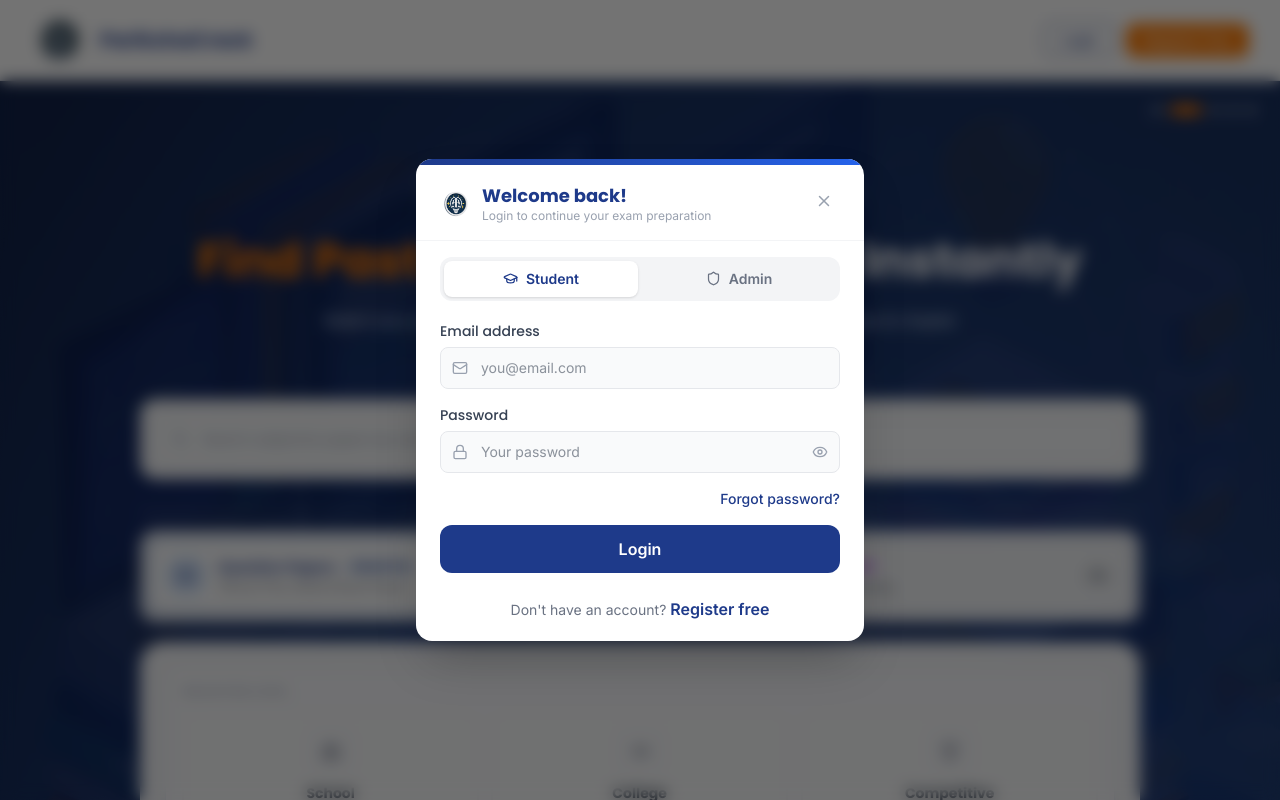
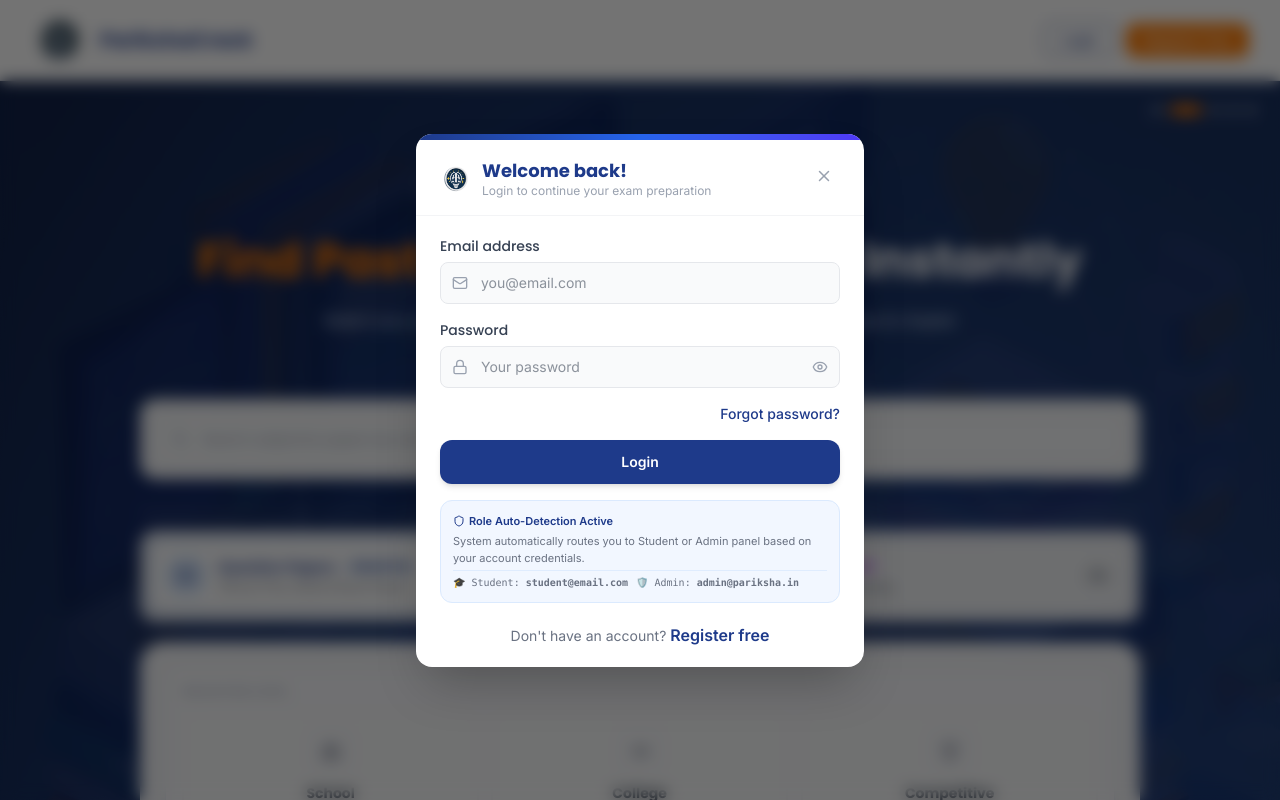
Before and after one commit to Subhash-koli/Boardprep, a React (Vite) app: page / in a window 1280 px wide. Both pictures are taken after a click on the button "Login". Shown: the top 800 px of the page. Built offline with nearby package versions, Linux system fonts and the light colour scheme.

Commit message:
feat: unified role auto-detecting login modal for students and admins

```diff
--- a/src/app/components/AuthPages.tsx
+++ b/src/app/components/AuthPages.tsx
@@ -55,8 +55,8 @@ function AuthLayout({ children, title, subtitle }: { children: React.ReactNode;
   );
 }
 
-// ── Student Login Form ────────────────────────────────────────────────────────
-function StudentLoginForm({ onSuccess, onRegister }: { onSuccess: () => void; onRegister: () => void }) {
+// ── Unified Login Form (Role Auto-Detection) ──────────────────────────────────
+function UnifiedLoginForm({ onSuccessStudent, onSuccessAdmin, onRegister }: { onSuccessStudent: () => void; onSuccessAdmin: () => void; onRegister: () => void }) {
   const { setUser, setAuthEmail } = useApp();
   const [subView, setSubView] = useState<"login" | "forgot">("login");
 
@@ -75,20 +75,19 @@ function StudentLoginForm({ onSuccess, onRegister }: { onSuccess: () => void; on
     setError("");
     if (!email || !password) { setError("Please fill in all fields."); return; }
     setLoading(true);
+
     setTimeout(() => {
       setLoading(false);
-      setUser({
-        id: "u_demo",
-        name: "Priya Sharma",
-        email,
-        goals: [seedGoal1, seedGoal2],
-        currentGoalId: "",
-        medium: "semi-english",
-        streak: 15,
-        isAdmin: false,
-      });
-      onSuccess();
-    }, 1000);
+      const lowerEmail = email.toLowerCase().trim();
+
+      if (lowerEmail.includes("admin")) {
+        setUser({ id: "admin_1", name: "System Admin", email: lowerEmail, goals: [], currentGoalId: "", medium: "english", streak: 0, isAdmin: true });
+        onSuccessAdmin();
+      } else {
+        setUser({ id: "u_demo", name: "Priya Sharma", email: lowerEmail, goals: [seedGoal1, seedGoal2], currentGoalId: "", medium: "semi-english", streak: 15, isAdmin: false });
+        onSuccessStudent();
+      }
+    }, 800);
   };
 
   const handleForgot = (e: React.FormEvent) => {
@@ -106,10 +105,7 @@ function StudentLoginForm({ onSuccess, onRegister }: { onSuccess: () => void; on
         </div>
         <p className="text-gray-600 mb-1 font-semibold">OTP sent!</p>
         <p className="text-gray-500 text-sm mb-6">Check <strong>{fEmail}</strong> and enter the code to reset your password.</p>
-        <button onClick={() => { setFSent(false); setSubView("login"); }}
-          className="w-full bg-[#1E3A8A] hover:bg-blue-900 text-white py-3 rounded-xl font-semibold text-sm transition-colors">
-          Back to Login
-        </button>
+        <button onClick={() => { setFSent(false); setSubView("login"); }} className="w-full bg-[#1E3A8A] hover:bg-blue-900 text-white py-3 rounded-xl font-semibold text-sm transition-colors">Back to Login</button>
       </div>
     );
     return (
@@ -121,10 +117,7 @@ function StudentLoginForm({ onSuccess, onRegister }: { onSuccess: () => void; on
         <p className="text-gray-500 text-xs mb-5">We'll send a 6-digit OTP to reset your password.</p>
         <form onSubmit={handleForgot}>
           <InputField label="Email address" type="email" value={fEmail} onChange={setFEmail} placeholder="you@email.com" icon={Mail} />
-          <button type="submit" disabled={fLoading || !fEmail}
-            className="w-full bg-[#1E3A8A] hover:bg-blue-900 text-white py-3 rounded-xl transition-colors disabled:opacity-60 font-semibold text-sm">
-            {fLoading ? "Sending OTP..." : "Send OTP"}
-          </button>
+          <button type="submit" disabled={fLoading || !fEmail} className="w-full bg-[#1E3A8A] hover:bg-blue-900 text-white py-3 rounded-xl transition-colors disabled:opacity-60 font-semibold text-sm">{fLoading ? "Sending OTP..." : "Send OTP"}</button>
         </form>
       </div>
     );
@@ -141,89 +134,35 @@ function StudentLoginForm({ onSuccess, onRegister }: { onSuccess: () => void; on
       />
       {error && <p className="text-red-500 text-sm mb-3">{error}</p>}
       <div className="flex justify-end mb-4">
-        <button type="button" onClick={() => setSubView("forgot")} className="text-[#1E3A8A] text-sm hover:underline">
-          Forgot password?
-        </button>
+        <button type="button" onClick={() => setSubView("forgot")} className="text-[#1E3A8A] text-sm hover:underline font-medium">Forgot password?</button>
       </div>
-      <button type="submit" disabled={loading}
-        className="w-full bg-[#1E3A8A] hover:bg-blue-900 text-white py-3 rounded-xl transition-colors disabled:opacity-60 font-semibold">
-        {loading ? "Logging in..." : "Login"}
-      </button>
-      <p className="text-center text-sm text-gray-500 mt-6">
-        Don't have an account?{" "}
-        <button type="button" onClick={onRegister} className="text-[#1E3A8A] font-semibold hover:underline">Register free</button>
+      <button type="submit" disabled={loading} className="w-full bg-[#1E3A8A] hover:bg-blue-900 text-white py-3 rounded-xl transition-colors disabled:opacity-60 font-semibold text-sm shadow-md">{loading ? "Logging in..." : "Login"}</button>
+      <div className="mt-4 p-3 bg-blue-50/80 rounded-xl border border-blue-100 text-[11px] text-gray-600 space-y-1">
+        <p className="font-semibold text-[#1E3A8A] flex items-center gap-1">
+          <Shield size={12} className="text-[#1E3A8A]" /> Role Auto-Detection Active
+        </p>
+        <p className="text-gray-500">System automatically routes you to Student or Admin panel based on your account credentials.</p>
+        <div className="pt-1 flex flex-col sm:flex-row gap-2 font-mono text-[10px] text-gray-500 border-t border-blue-100/80">
+          <span>🎓 Student: <strong>student@email.com</strong></span>
+          <span>🛡️ Admin: <strong>admin@pariksha.in</strong></span>
+        </div>
+      </div>
+      <p className="text-center text-sm text-gray-500 mt-5">
+        Don't have an account? <button type="button" onClick={onRegister} className="text-[#1E3A8A] font-semibold hover:underline">Register free</button>
       </p>
-    </form>
-  );
-}
-
-// ── Admin Login Form ──────────────────────────────────────────────────────────
-function AdminLoginForm({ onSuccess }: { onSuccess: () => void }) {
-  const { setUser } = useApp();
-  const [email, setEmail]       = useState("admin@ParikshaCrack.in");
-  const [password, setPassword] = useState("admin123");
-  const [adminKey, setAdminKey] = useState("PARIKSHA_ADMIN_2026");
-  const [showPwd, setShowPwd]   = useState(false);
-  const [error, setError]       = useState("");
-  const [loading, setLoading]   = useState(false);
-
-  const handleLogin = (e: React.FormEvent) => {
-    e.preventDefault();
-    if (!email || !password || !adminKey) { setError("All fields are required."); return; }
-    setLoading(true);
-    setTimeout(() => {
-      setLoading(false);
-      if (adminKey !== "PARIKSHA_ADMIN_2026") { setError("Invalid admin key."); return; }
-      setUser({ id: "admin_1", name: "Admin", email, goals: [], currentGoalId: "", medium: "english", streak: 0, isAdmin: true });
-      onSuccess();
-    }, 800);
-  };
-
-  return (
-    <form onSubmit={handleLogin}>
-      {/* Admin badge */}
-      <div className="flex items-center gap-2 bg-slate-50 border border-slate-200 rounded-xl px-3 py-2 mb-5">
-        <Shield size={14} className="text-slate-500 flex-shrink-0" />
-        <p className="text-xs text-slate-500">Authorized admin access only. Enter your admin credentials.</p>
-      </div>
-
-      <InputField label="Admin Email" type="email" value={email} onChange={setEmail} placeholder="admin@pariksha.in" icon={Mail} />
-      <InputField
-        label="Password" type={showPwd ? "text" : "password"} value={password} onChange={setPassword}
-        placeholder="Admin password" icon={Lock}
-        rightIcon={showPwd ? <EyeOff size={16} /> : <Eye size={16} />}
-        onRightIconClick={() => setShowPwd(!showPwd)}
-      />
-      <InputField label="Admin Secret Key" type="text" value={adminKey} onChange={setAdminKey}
-        placeholder="PARIKSHA_ADMIN_XXXX" icon={KeyRound} mono />
-
-      {error && <p className="text-red-500 text-sm mb-3">{error}</p>}
-
-      <button type="submit" disabled={loading}
-        className="w-full bg-slate-900 hover:bg-slate-800 text-white py-3 rounded-xl transition-colors disabled:opacity-60 font-semibold">
-        {loading ? "Authenticating..." : "Login to Admin Panel"}
-      </button>
-
-      <div className="mt-4 p-3 bg-blue-50 rounded-xl text-xs text-blue-600">
-        <strong>Demo credentials:</strong> admin@ParikshaCrack.in / admin123<br />
-        Key: PARIKSHA_ADMIN_2026
-      </div>
     </form>
   );
 }
 
 // ── Unified Login Modal ───────────────────────────────────────────────────────
 export function LoginModal() {
-  const { showLoginModal, setShowLoginModal, setView, loginModalTab, setLoginModalTab } = useApp();
-
-  // Close on Escape
+  const { showLoginModal, setShowLoginModal, setView } = useApp();
   useEffect(() => {
     const handler = (e: KeyboardEvent) => { if (e.key === "Escape") setShowLoginModal(false); };
     if (showLoginModal) document.addEventListener("keydown", handler);
     return () => document.removeEventListener("keydown", handler);
   }, [showLoginModal, setShowLoginModal]);
 
-  // Lock body scroll
   useEffect(() => {
     document.body.style.overflow = showLoginModal ? "hidden" : "";
     return () => { document.body.style.overflow = ""; };
@@ -231,33 +170,22 @@ export function LoginModal() {
 
   if (!showLoginModal) return null;
 
-  const isAdmin = loginModalTab === "admin";
-
   const handleStudentSuccess = () => { setShowLoginModal(false); setView("papers"); };
   const handleAdminSuccess   = () => { setShowLoginModal(false); setView("admin-dashboard"); };
   const handleRegister       = () => { setShowLoginModal(false); setView("register"); };
 
   return (
     <div className="fixed inset-0 z-[100] flex items-center justify-center p-4" role="dialog" aria-modal="true" aria-label="Login">
-      {/* Backdrop */}
       <div className="absolute inset-0 bg-black/55 backdrop-blur-sm" onClick={() => setShowLoginModal(false)} />
-
-      {/* Modal card */}
       <div className="relative bg-white rounded-2xl shadow-2xl w-full max-w-md overflow-hidden animate-modal-in">
-        {/* Top gradient bar — changes colour per tab */}
-        <div className={`h-1.5 w-full transition-all duration-300 ${isAdmin ? "bg-gradient-to-r from-slate-700 to-slate-900" : "bg-gradient-to-r from-[#1E3A8A] to-[#2563EB]"}`} />
-
+        <div className="h-1.5 w-full bg-gradient-to-r from-[#1E3A8A] via-[#2563EB] to-indigo-600" />
         {/* Header */}
         <div className="px-6 pt-5 pb-4 flex items-start justify-between border-b border-gray-100">
           <div className="flex items-center gap-2.5">
             <img src={LogoImage} alt="ParikshaCrack" className="w-8 h-8 object-contain" />
             <div>
-              <h2 className="text-lg font-bold text-[#1E3A8A] leading-tight" style={{ fontFamily: "Poppins, sans-serif" }}>
-                {isAdmin ? "Admin Access" : "Welcome back!"}
-              </h2>
-              <p className="text-gray-400 text-xs">
-                {isAdmin ? "Restricted to authorized personnel only" : "Login to continue your exam preparation"}
-              </p>
+              <h2 className="text-lg font-bold text-[#1E3A8A] leading-tight" style={{ fontFamily: "Poppins, sans-serif" }}>Welcome back!</h2>
+              <p className="text-gray-400 text-xs">Login to continue your exam preparation</p>
             </div>
           </div>
           <button
@@ -269,38 +197,13 @@ export function LoginModal() {
           </button>
         </div>
 
-        {/* Tab switcher */}
-        <div className="px-6 pt-4">
-          <div className="flex bg-gray-100 rounded-xl p-1 gap-1">
-            <button
-              onClick={() => setLoginModalTab("student")}
-              className={`flex-1 flex items-center justify-center gap-2 py-2 rounded-lg text-sm font-semibold transition-all duration-200 ${
-                !isAdmin
-                  ? "bg-white text-[#1E3A8A] shadow-sm"
-                  : "text-gray-500 hover:text-gray-700"
-              }`}
-            >
-              <GraduationCap size={15} /> Student
-            </button>
-            <button
-              onClick={() => setLoginModalTab("admin")}
-              className={`flex-1 flex items-center justify-center gap-2 py-2 rounded-lg text-sm font-semibold transition-all duration-200 ${
-                isAdmin
-                  ? "bg-slate-900 text-white shadow-sm"
-                  : "text-gray-500 hover:text-gray-700"
-              }`}
-            >
-              <Shield size={15} /> Admin
-            </button>
-          </div>
-        </div>
-
         {/* Form area */}
         <div className="px-6 py-5">
-          {isAdmin
-            ? <AdminLoginForm onSuccess={handleAdminSuccess} />
-            : <StudentLoginForm onSuccess={handleStudentSuccess} onRegister={handleRegister} />
-          }
+          <UnifiedLoginForm
+            onSuccessStudent={handleStudentSuccess}
+            onSuccessAdmin={handleAdminSuccess}
+            onRegister={handleRegister}
+          />
         </div>
       </div>
 
```
